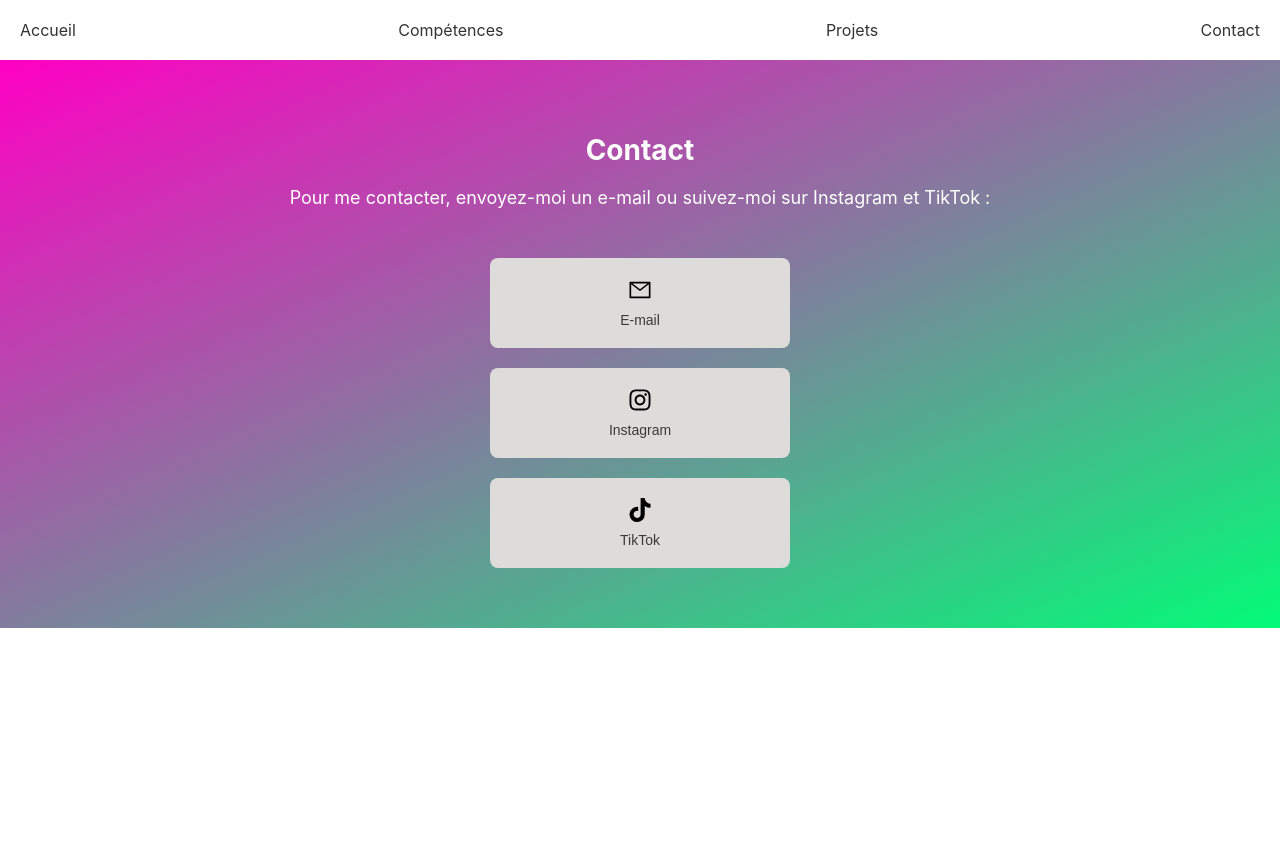
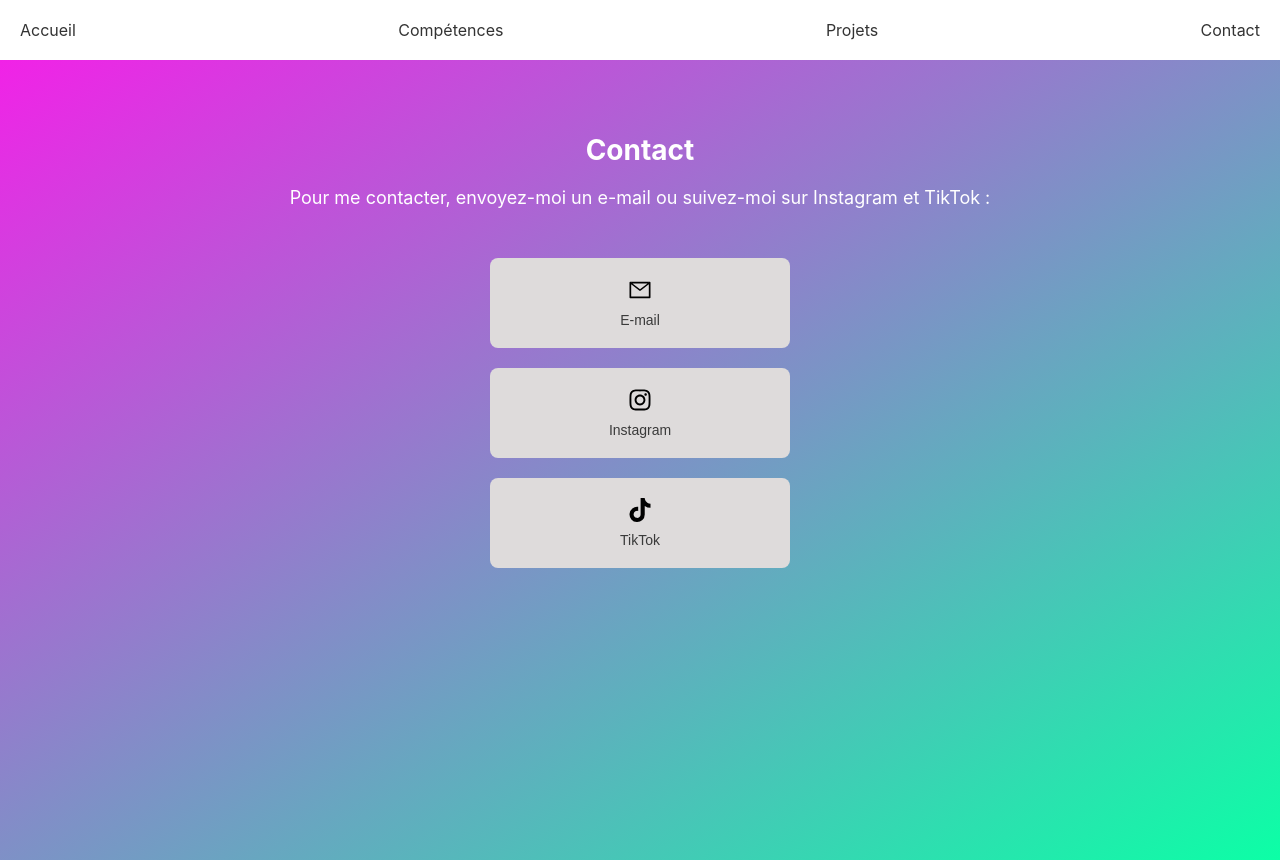
Before and after one commit to pletx/Portfolio-, a React (Create React App) app in the folder portfolio_eddy/: page /contact in a window 1280 px wide. Before the commit the page ends 800 px from the top, so only its background shows below. Built offline with nearby package versions, Linux system fonts and the light colour scheme.

Commit message:
fix:cv+bug affichage

```diff
--- a/portfolio_eddy/src/pages/Contact/Contact.css
+++ b/portfolio_eddy/src/pages/Contact/Contact.css
@@ -1,17 +1,15 @@
 #contact {
-  position: relative;
   text-align: center;
   padding: 50px;
   color: white;
 }
 
-.contact-section {
+.contact-background {
+  position: absolute;
   left: 0;
   width: 100%;
   height: 100%;
-  background-color: #f8f8f8;
-  text-align: center;
-  background: linear-gradient(to bottom right, #ff00c3, #03fb77);
+  background: linear-gradient(to bottom right, #f122e7, #0cffa6);
 }
 
 .section-title {
--- a/portfolio_eddy/src/pages/Contact/Contact.js
+++ b/portfolio_eddy/src/pages/Contact/Contact.js
@@ -17,8 +17,8 @@ function Contact() {
   };
 
   return (
-    <section className="contact-section">
-        <div  id="contact">
+    < div className="contact-background">
+        <section  id="contact">
       <h2 className="section-title">Contact</h2>
       <p className="section-description">
 
@@ -38,8 +38,8 @@ function Contact() {
           <span className="contact-label">TikTok</span>
         </button>
       </div>
-      </div>
-    </section>
+      </section>
+    </div>
   );
 }
 
```
Also changed, not shown: 1 other file (tests, documents, lock files or other folders).
